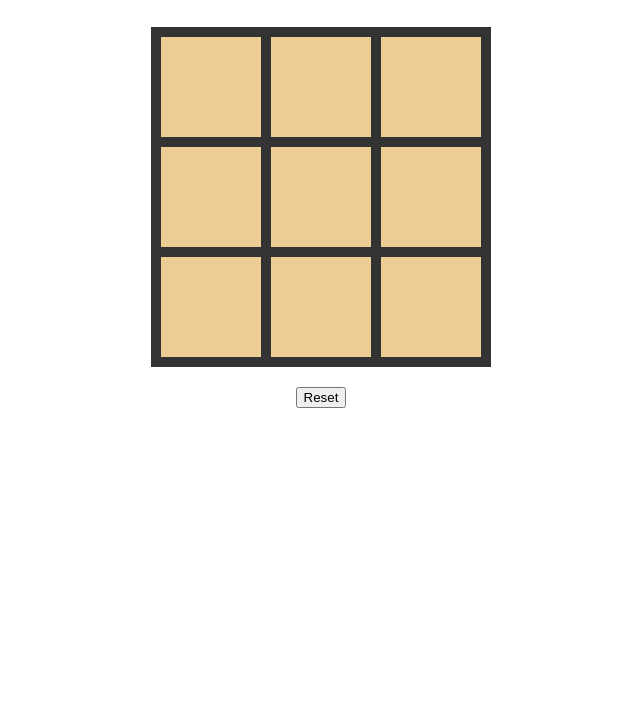
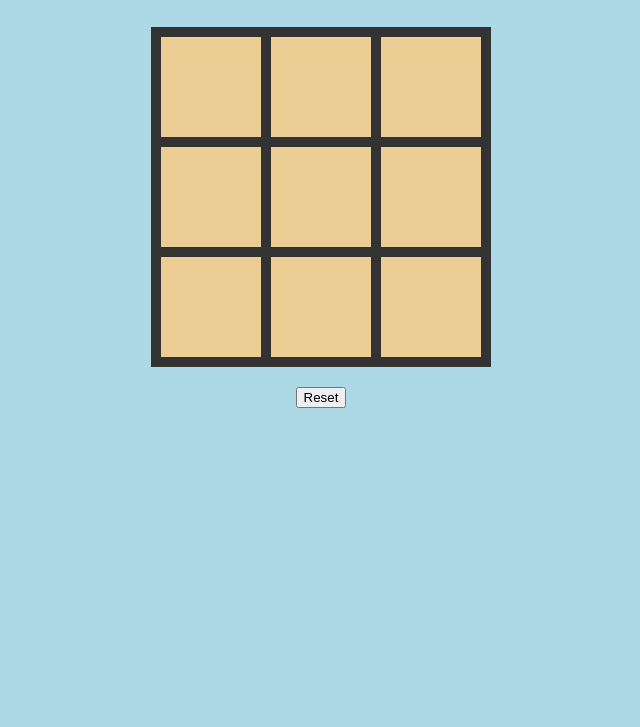
Before and after one commit to bp578/Tic-Tac-Toe-AI-Demo, a plain HTML site: page tic_tac_toe.html in a window 1280 px wide. Shown: the part 73-800 px from the top of the page, without its empty margins (319-959 px from the left). Drawn offline with Linux system fonts and the light colour scheme.

Commit message:
Changed background color and font

```diff
--- a/styles.css
+++ b/styles.css
@@ -1,5 +1,7 @@
 body {
   text-align: center;
+  background-color: lightblue;
+  font-family: sans-serif;
 }
 
 h1 {
@@ -26,6 +28,7 @@ h1 {
   justify-content: center;
   font-size: 40px;
   font-family: cursive;
+  font-style: bold;
   cursor: pointer;
 }
 
```
